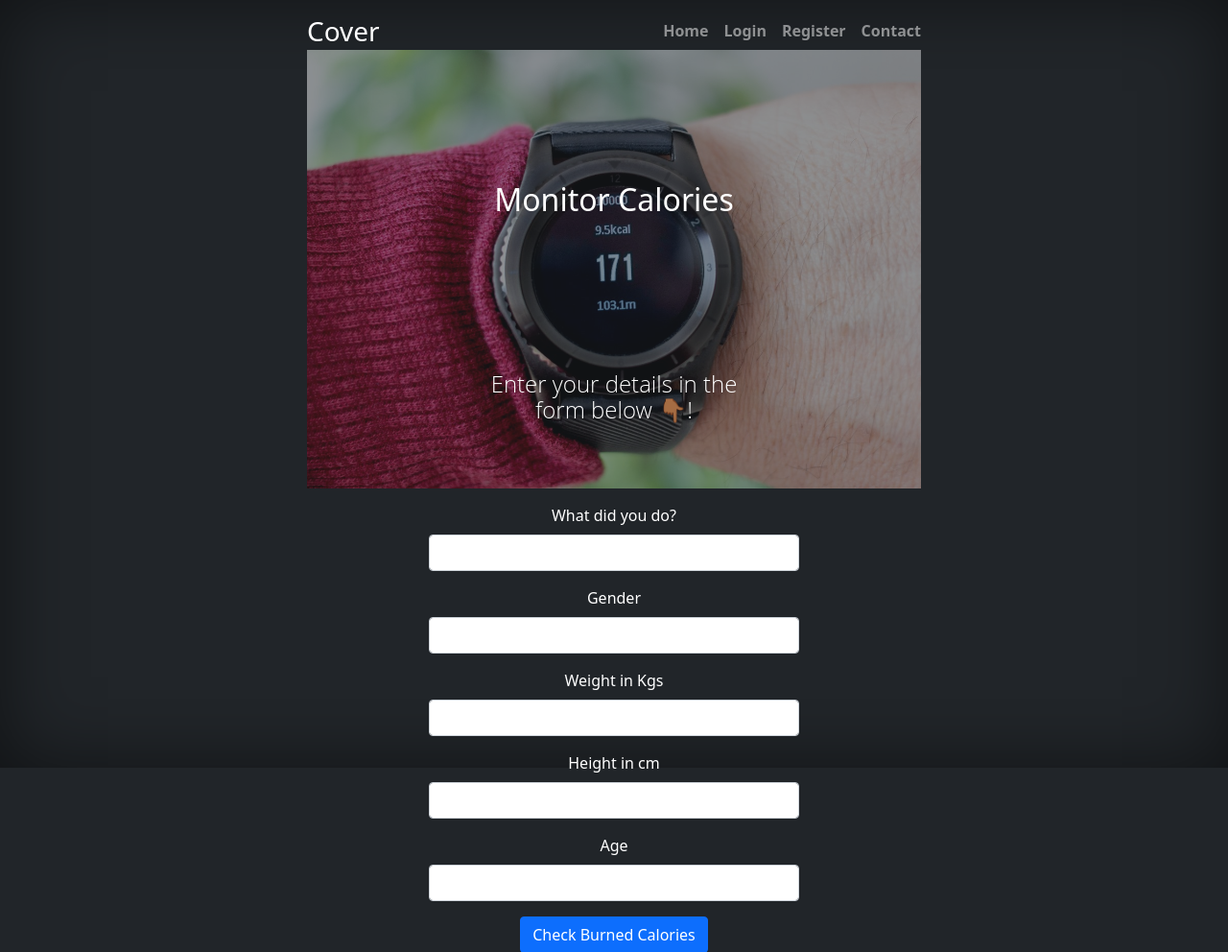
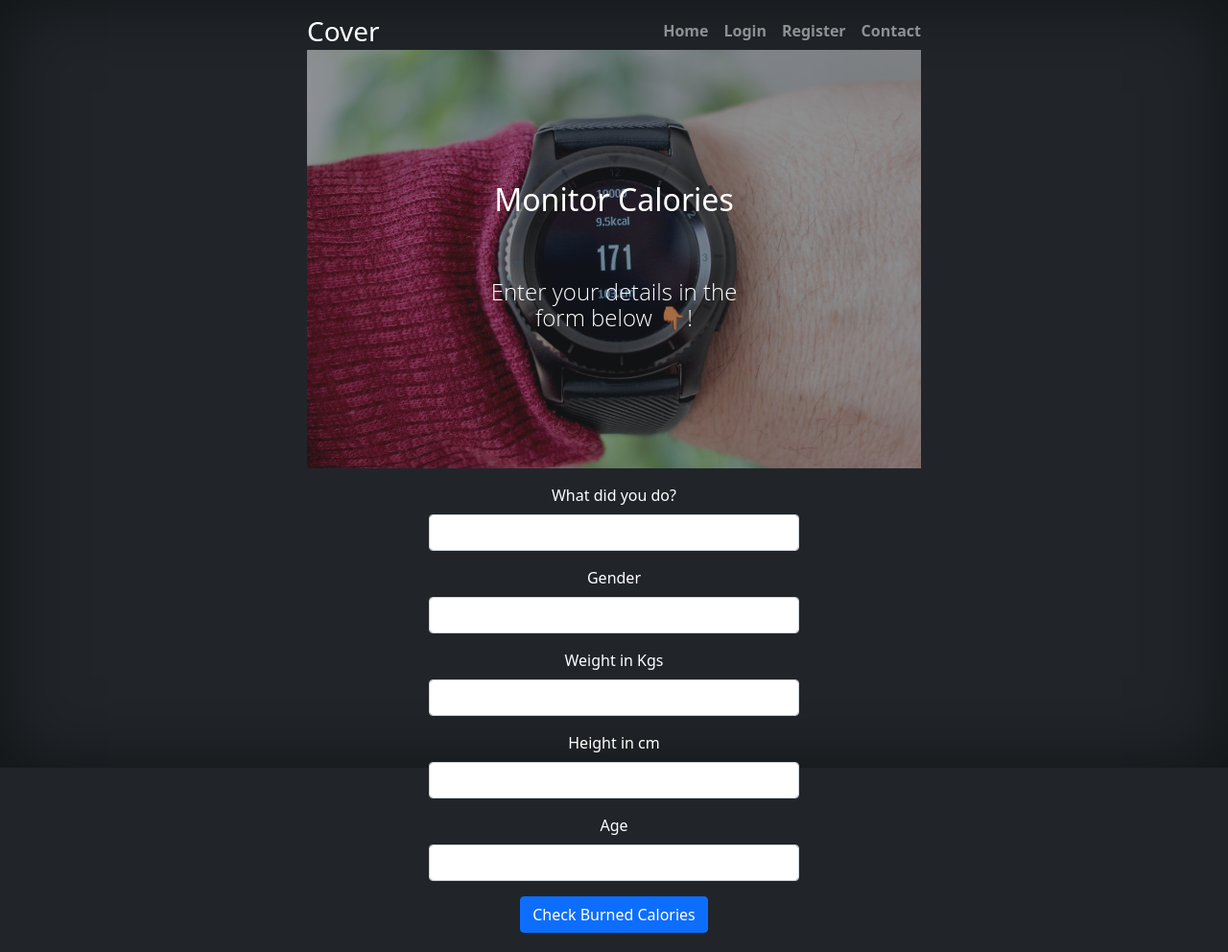
Before and after one commit to CalmaxBenard/workout-tracker, a Flask app: page /calories in a window 1280 px wide. Shown: the top 992 px of the page at 96% size. Run offline with Flask 3, Linux system fonts and the light colour scheme; some libraries are stand-ins or nearby versions.

Commit message:
add calories page styles

```diff
--- a/static/css/styles.css
+++ b/static/css/styles.css
@@ -66,12 +66,12 @@ body {
     position: relative;
     margin-bottom: 1rem;
     padding-top: calc(5rem + 57px);
-    padding-bottom: 20rem;
+    padding-bottom: 1rem;
     background: no-repeat center center;
     background-color: #6c757d;
     background-size: cover;
     background-attachment: scroll;
-    overflow: hidden;
+
 
 }
 .masthead:before {
@@ -105,7 +105,7 @@ header.masthead .site-heading .subheading {
   font-weight: 300;
   line-height: 1.1;
   display: block;
-  margin-top: 10rem;
+  margin-top: 4rem;
   font-family: "Open Sans", -apple-system, BlinkMacSystemFont, "Segoe UI", Roboto, "Helvetica Neue", Arial, sans-serif, "Apple Color Emoji", "Segoe UI Emoji", "Segoe UI Symbol", "Noto Color Emoji";
 }
 header.masthead .post-heading h1, header.masthead .post-heading .h1 {
```
